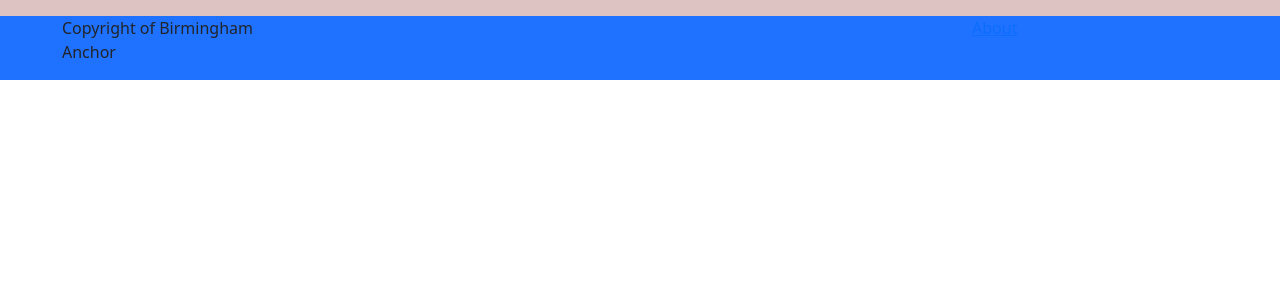
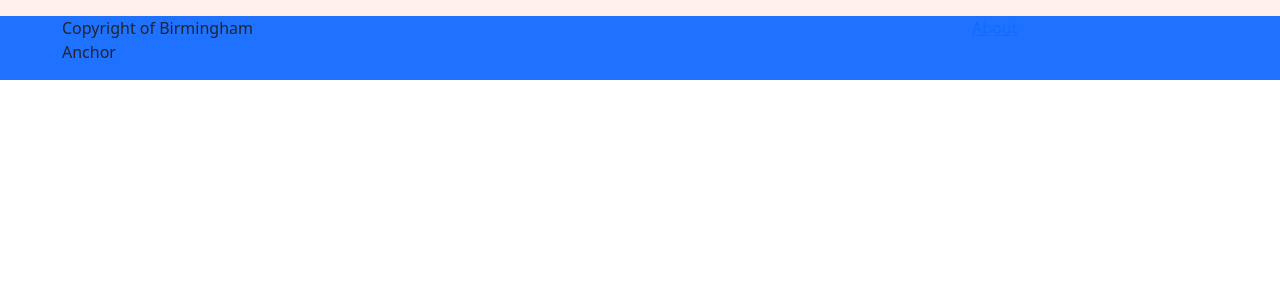
Before and after one commit to c-e-jones/anchornews, a Django app: page / in a window 1280 px wide. Shown: the part 112-412 px from the top of the page. Run offline with Django 4.2, Linux system fonts and the light colour scheme; data that the repository does not hold is empty; some libraries are stand-ins or nearby versions.

Commit message:
was aiming for a little more peachy rather than a little more grimy

```diff
--- a/static/css/style.css
+++ b/static/css/style.css
@@ -9,7 +9,7 @@
 }
 
 #bg-brum-red {
-    background-color: #ddc4c3;
+    background-color: #fff0ee;
     height: 100%;
 }
 
```
